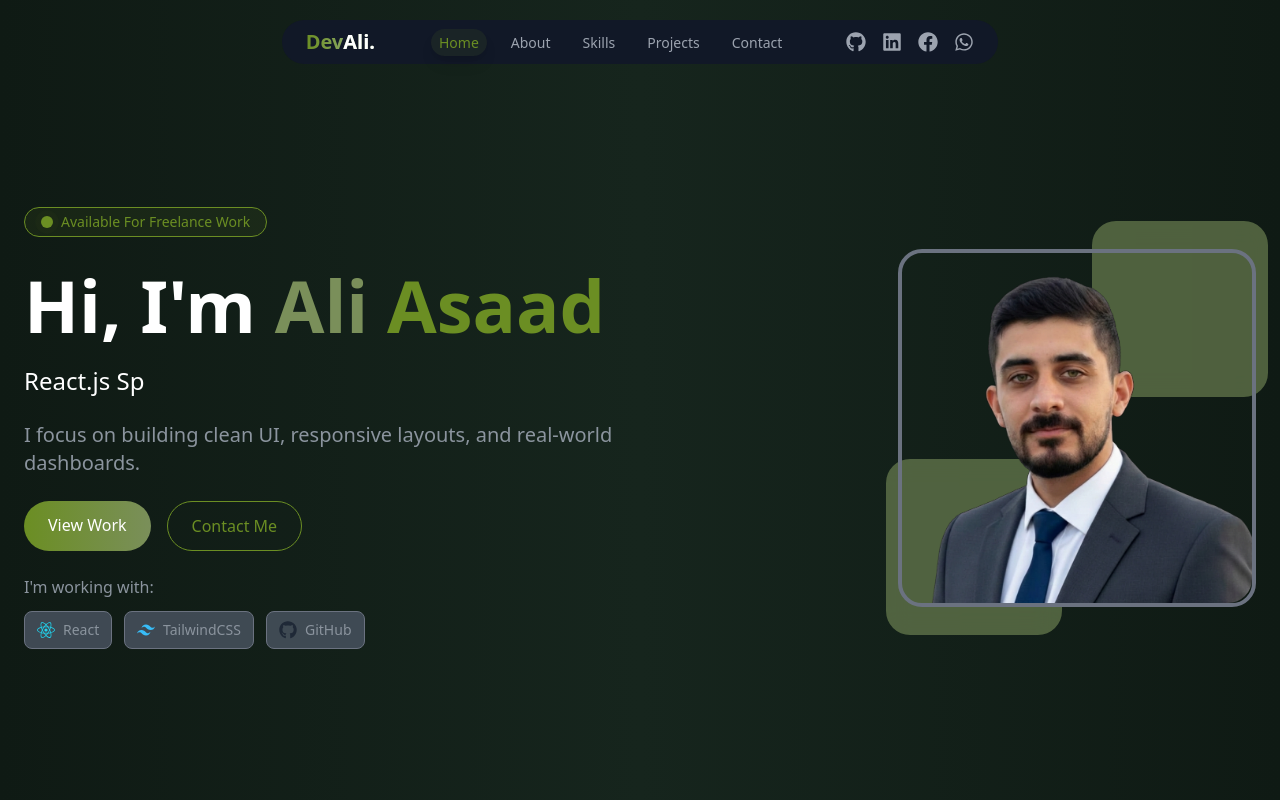
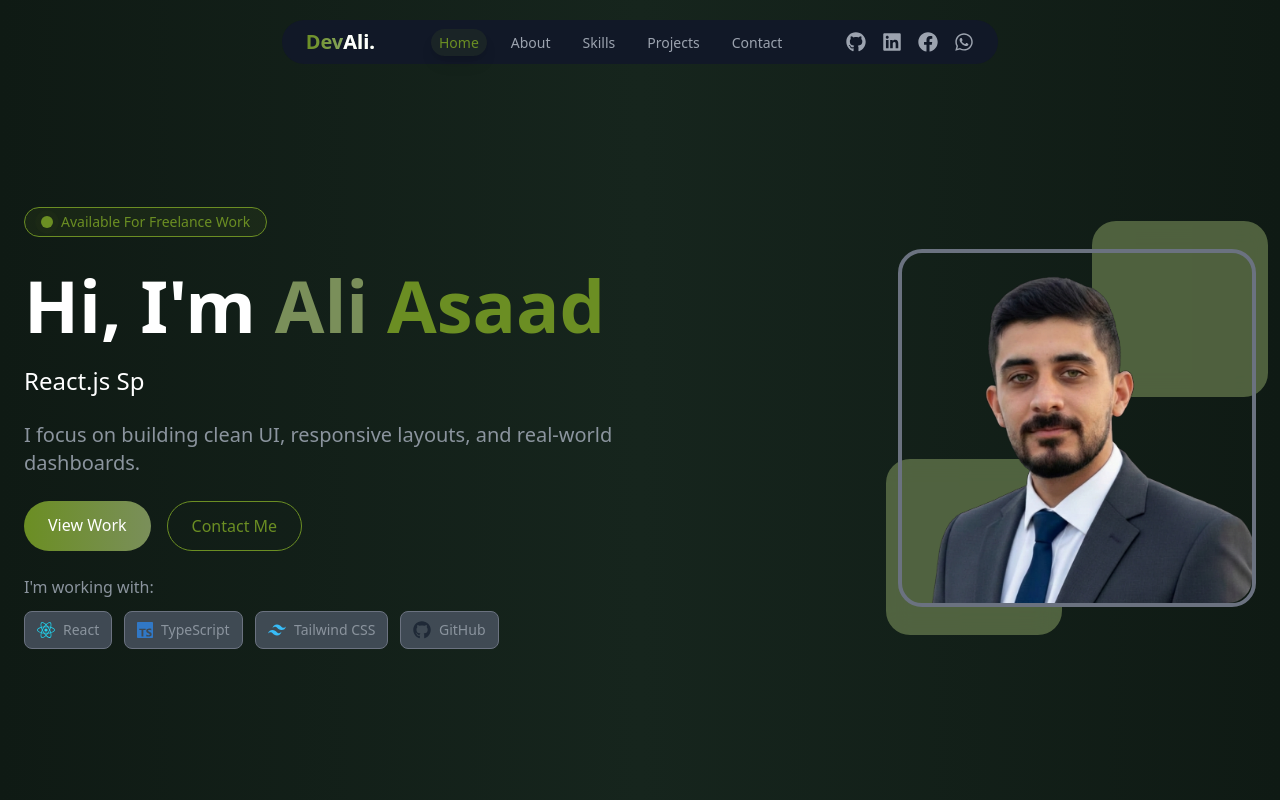
Before and after one commit to aliasaad01/Portfolio-React.js-TailwindCSS-Framer-Motion, a React (Vite) app: page / in a window 1280 px wide. Shown: the top 800 px of the page. Built offline with nearby package versions, Linux system fonts and the light colour scheme.

Commit message:
Add Some Touches

```diff
--- a/src/components/Hero.jsx
+++ b/src/components/Hero.jsx
@@ -1,6 +1,6 @@
 import { useEffect, useRef } from "react";
 import { FaGithub, FaReact } from "react-icons/fa";
-import { SiTailwindcss } from "react-icons/si";
+import { SiTailwindcss, SiTypescript } from "react-icons/si";
 // eslint-disable-next-line no-unused-vars
 import { motion } from "framer-motion";
 
@@ -122,13 +122,26 @@ export default function Hero() {
                               hover:scale-105 transition-all cursor-default will-change-transform"
               >
                 <span>
+                  <SiTypescript
+                    className="text-[#3178c6]"
+                    size={16}
+                    aria-label="React logo"
+                  />
+                </span>
+                <p className="text-sm">TypeScript</p>
+              </div>
+              <div
+                className="flex gap-2 items-center rounded-lg text-[#8b949e] bg-gray-600/80 border border-gray-500 w-fit px-3 py-2
+                              hover:scale-105 transition-all cursor-default will-change-transform"
+              >
+                <span>
                   <SiTailwindcss
                     className="text-sky-400"
                     size={18}
                     aria-label="React logo"
                   />
                 </span>
-                <p className="text-sm">TailwindCSS</p>
+                <p className="text-sm">Tailwind CSS</p>
               </div>
               <div
                 className="flex gap-2 items-center rounded-lg text-[#8b949e] bg-gray-600/80 border border-gray-500 w-fit px-3 py-2
```
